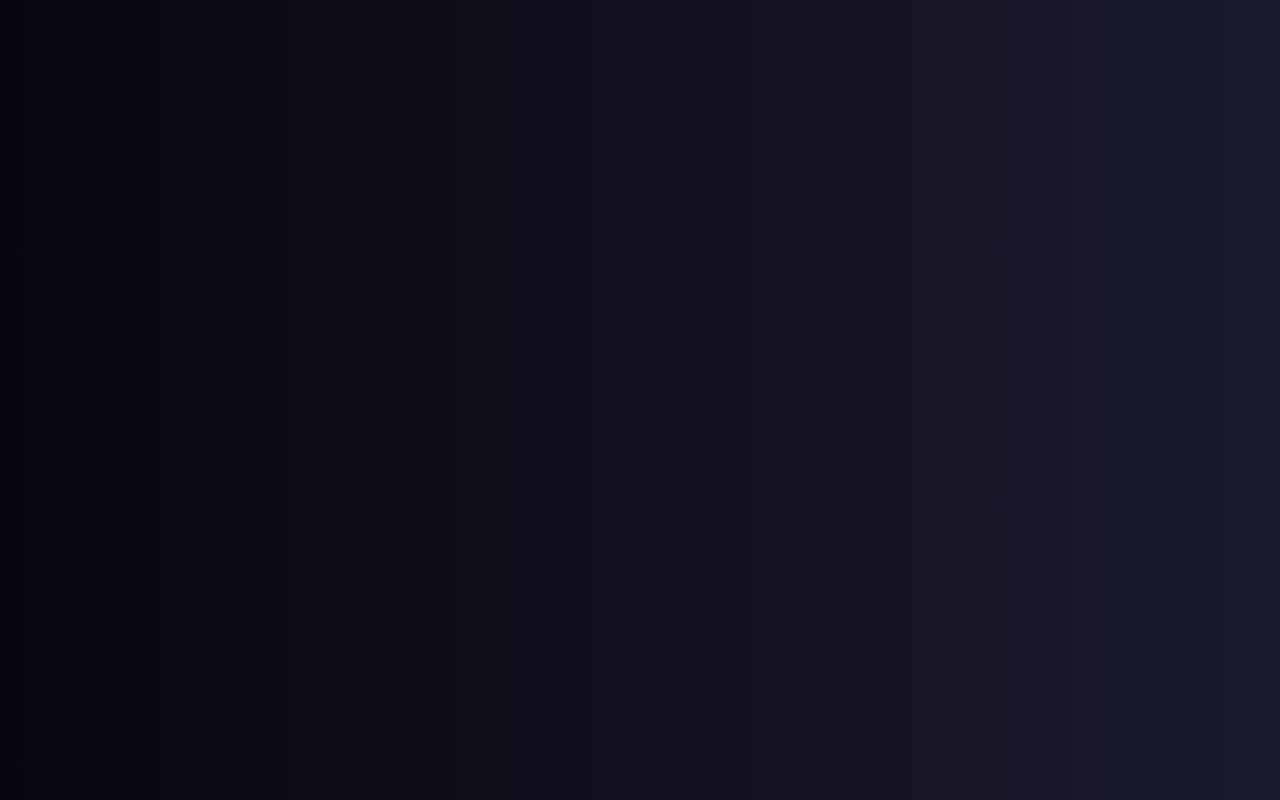
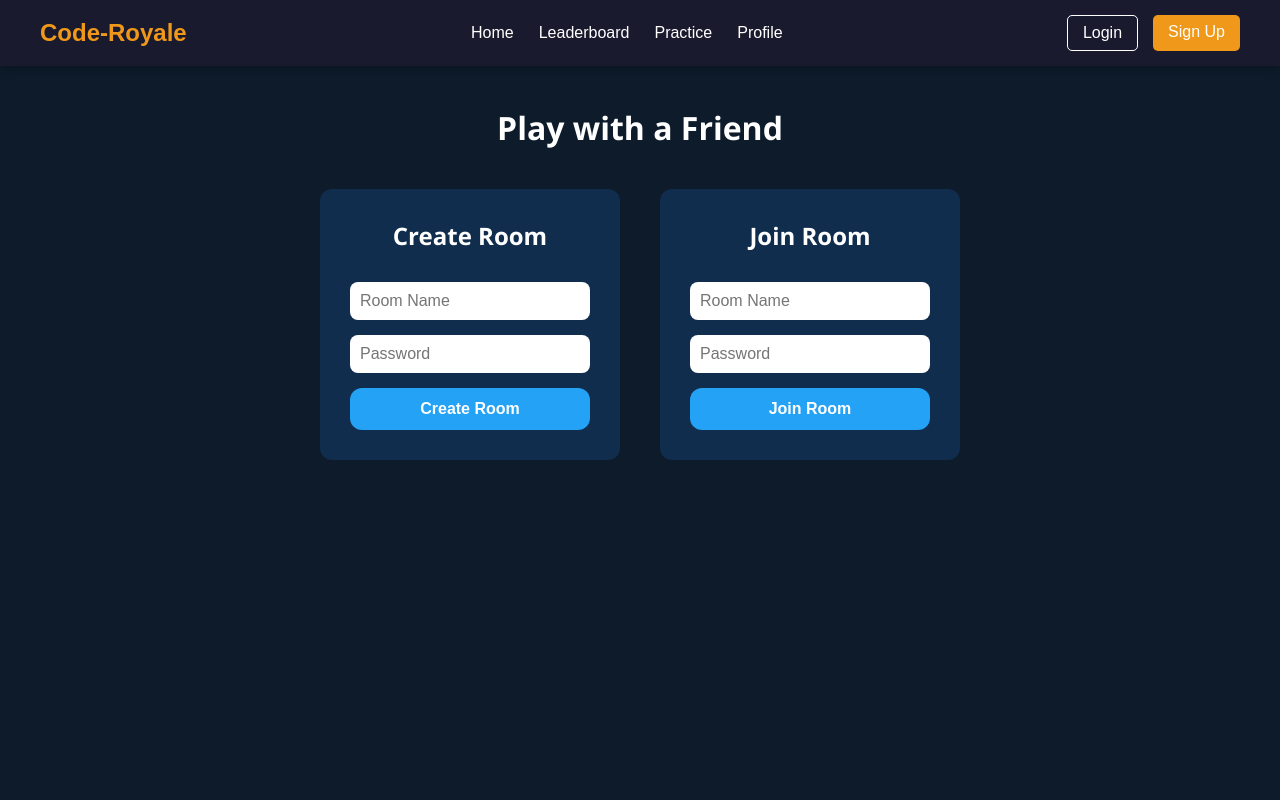
Before and after one commit to jtega149/Code-Royale, a React app in the folder frontend/: page /friend-play in a window 1280 px wide. Before the commit this address had no page. Built offline with nearby package versions, Linux system fonts and the light colour scheme; the HTML template or start-up script is replaced by a standard one.

Commit message:
pushing new files
to add to play friend

```diff
--- a/frontend/src/App.jsx
+++ b/frontend/src/App.jsx
@@ -4,30 +4,25 @@ import Login from "./components/Login";
 import Signup from "./components/Signup";
 import Home from "./pages/Home";
 import Leaderboard from "./pages/Leaderboard";
-import "./App.css"; // Create this file if it doesn't exist
 import Profile from "./pages/Profile";
 import Practice from "./pages/Practice";
 import Match from "./pages/Match";
-
+import Friend_play from "./pages/Friend_play"; // <--- added
+import "./App.css";
 
 function App() {
-
-
-
   return (
     <Router>
-      <div className="app-container"> {/* Add this wrapper */}
+      <div className="app-container">
         <Routes>
-          {/* Public pages (no navbar) */}
           <Route path="/login" element={<Login />} />
           <Route path="/signup" element={<Signup />} />
-
-          {/* Main app pages (can include navbar later) */}
           <Route path="/" element={<Home />} />
           <Route path="/leaderboard" element={<Leaderboard />} />
           <Route path="/profile" element={<Profile />} />
           <Route path="/practice" element={<Practice />} />
           <Route path="/match" element={<Match />} />
+          <Route path="/friend-play" element={<Friend_play />} /> {/* <--- added */}
         </Routes>
       </div>
     </Router>
--- /dev/null
+++ b/frontend/src/pages/Friend_play.css
@@ -0,0 +1,73 @@
+/* Base page */
+.friend-play-page {
+  font-family: "Segoe UI", sans-serif;
+  color: white;
+  background-color: #0d1b2a;
+  min-height: 100vh;
+}
+
+/* Content wrapper */
+.content {
+  max-width: 1200px;
+  margin: 0 auto;
+  padding: 40px 20px;
+  text-align: center;
+}
+
+/* Options container */
+.friend-options {
+  display: flex;
+  justify-content: center;
+  flex-wrap: wrap;
+  gap: 40px;
+  margin-top: 40px;
+}
+
+/* Individual card */
+.option-card-container {
+  background-color: #112d4e;
+  padding: 30px;
+  border-radius: 12px;
+  min-width: 300px;
+  display: flex;
+  flex-direction: column;
+  gap: 15px;
+}
+
+.option-card-container h2 {
+  margin-bottom: 15px;
+}
+
+/* Inputs */
+.option-card-container input {
+  padding: 10px;
+  border-radius: 8px;
+  border: none;
+  font-size: 1rem;
+  outline: none;
+}
+
+/* Buttons */
+.option-card-container button {
+  padding: 12px 20px;
+  font-size: 1rem;
+  font-weight: bold;
+  border-radius: 12px;
+  border: none;
+  cursor: pointer;
+  background-color: #23a2f6;
+  color: white;
+  transition: all 0.3s ease;
+}
+
+.option-card-container button:hover {
+  background-color: #1845ad;
+}
+
+/* Waiting screen */
+.waiting-screen {
+  background-color: #112d4e;
+  padding: 40px;
+  border-radius: 12px;
+  margin-top: 50px;
+}
--- /dev/null
+++ b/frontend/src/pages/Friend_play.jsx
@@ -0,0 +1,106 @@
+import React, { useState } from "react";
+import Navbar from "../components/Navbar";
+import "./Friend_play.css";
+
+const Friend_play = () => {
+  const [rooms, setRooms] = useState({}); // Stores rooms in memory: { roomName: password }
+  const [createName, setCreateName] = useState("");
+  const [createPassword, setCreatePassword] = useState("");
+  const [joinName, setJoinName] = useState("");
+  const [joinPassword, setJoinPassword] = useState("");
+  const [currentRoom, setCurrentRoom] = useState(null); // Room the player created or joined
+  const [waiting, setWaiting] = useState(false);
+
+  const handleCreateRoom = () => {
+    if (!createName || !createPassword) {
+      alert("Please enter both name and password");
+      return;
+    }
+
+    if (rooms[createName]) {
+      alert("Room name already exists. Choose a different name.");
+      return;
+    }
+
+    setRooms((prev) => ({ ...prev, [createName]: createPassword }));
+    setCurrentRoom(createName);
+    setWaiting(true);
+  };
+
+  const handleJoinRoom = () => {
+    if (!joinName || !joinPassword) {
+      alert("Please enter both name and password");
+      return;
+    }
+
+    if (!rooms[joinName]) {
+      alert("Room not found. Check the name.");
+      return;
+    }
+
+    if (rooms[joinName] !== joinPassword) {
+      alert("Incorrect password. Try again.");
+      return;
+    }
+
+    setCurrentRoom(joinName);
+    setWaiting(true);
+  };
+
+  return (
+    <div className="friend-play-page">
+      <Navbar />
+
+      <div className="content">
+        <h1>Play with a Friend</h1>
+
+        {!currentRoom && (
+          <div className="friend-options">
+            <div className="option-card-container">
+              <h2>Create Room</h2>
+              <input
+                type="text"
+                placeholder="Room Name"
+                value={createName}
+                onChange={(e) => setCreateName(e.target.value)}
+              />
+              <input
+                type="password"
+                placeholder="Password"
+                value={createPassword}
+                onChange={(e) => setCreatePassword(e.target.value)}
+              />
+              <button onClick={handleCreateRoom}>Create Room</button>
+            </div>
+
+            <div className="option-card-container">
+              <h2>Join Room</h2>
+              <input
+                type="text"
+                placeholder="Room Name"
+                value={joinName}
+                onChange={(e) => setJoinName(e.target.value)}
+              />
+              <input
+                type="password"
+                placeholder="Password"
+                value={joinPassword}
+                onChange={(e) => setJoinPassword(e.target.value)}
+              />
+              <button onClick={handleJoinRoom}>Join Room</button>
+            </div>
+          </div>
+        )}
+
+        {currentRoom && waiting && (
+          <div className="waiting-screen">
+            <h2>Room: {currentRoom}</h2>
+            <p>Waiting for opponent...</p>
+          </div>
+        )}
+      </div>
+    </div>
+  );
+};
+
+export default Friend_play;
--- a/frontend/src/pages/Match.jsx
+++ b/frontend/src/pages/Match.jsx
@@ -1,9 +1,12 @@
 import React from "react";
 import Navbar from "../components/Navbar";
 import { FaGlobe, FaUserFriends, FaBook, FaSearch, FaLayerGroup, FaTrophy } from "react-icons/fa";
+import { useNavigate } from "react-router-dom";
 import "./Match.css";
 
 const Match = () => {
+  const navigate = useNavigate();
+
   const matchOptions = [
     { title: "Play Online", icon: <FaGlobe />, description: "Compete with random players online." },
     { title: "Play a Friend", icon: <FaUserFriends />, description: "Challenge your friends directly." },
@@ -12,6 +15,13 @@ const Match = () => {
     { title: "Play Specific Topic", icon: <FaLayerGroup />, description: "Focus on a particular topic." },
     { title: "View Leaderboard", icon: <FaTrophy />, description: "Check top players worldwide." },
   ];
+
+  const handleSelect = (title) => {
+    if (title === "Play a Friend") {
+      navigate("/friend-play");
+    }
+    // Add other navigation logic if needed in the future
+  };
 
   return (
     <>
@@ -24,7 +34,12 @@ const Match = () => {
               <div className="icon">{option.icon}</div>
               <h2>{option.title}</h2>
               <p>{option.description}</p>
-              <button className="play-button">Select</button>
+              <button
+                className="play-button"
+                onClick={() => handleSelect(option.title)}
+              >
+                Select
+              </button>
             </div>
           ))}
         </div>
```
